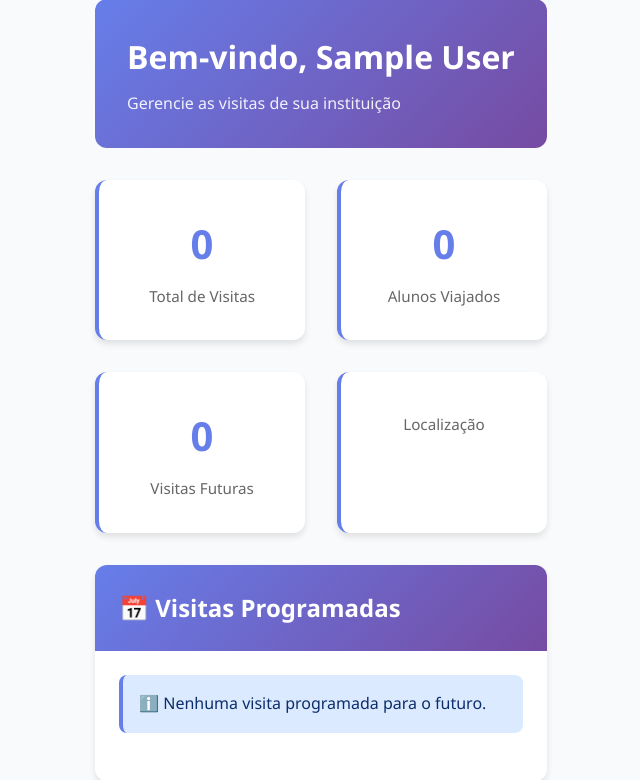
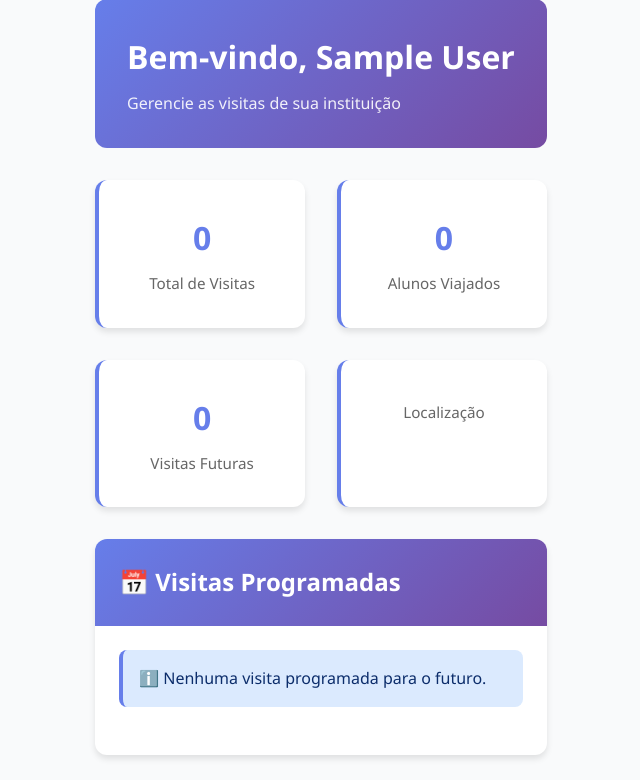
Before and after one commit to Luizfelipereal007/Rolezao-Escolar, a PHP site: page /Rolezao-Escolar/pages/dashboard-instituicao.php in a window 1280 px wide. Shown: the part 135-915 px from the top of the page, without its empty margins (319-959 px from the left). Run offline with PHP 8.4, Linux system fonts and the light colour scheme; the visitor is signed in with stand-in values (Sample User, id 1); data that the repository does not hold is empty.

Commit message:
fix: arrumando detalhes de estilizacao da tela dashboard-instituicao

```diff
--- a/public/css/style.css
+++ b/public/css/style.css
@@ -328,7 +328,7 @@ body {
 }
 
 .stat-card h3 {
-    font-size: clamp(1.5rem, 5vw, 2.5rem);
+    font-size: clamp(1.5rem, 5vw, 2.0rem);
     color: var(--primary);
     margin-bottom: 0.5rem;
     word-break: break-word;
```
